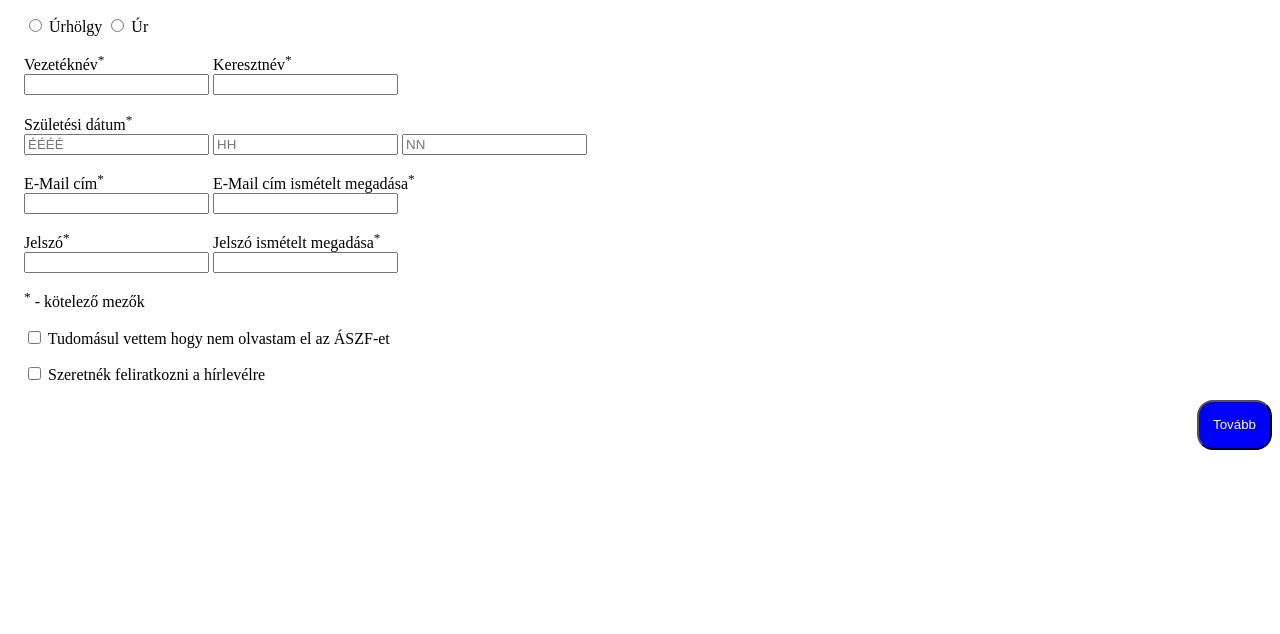
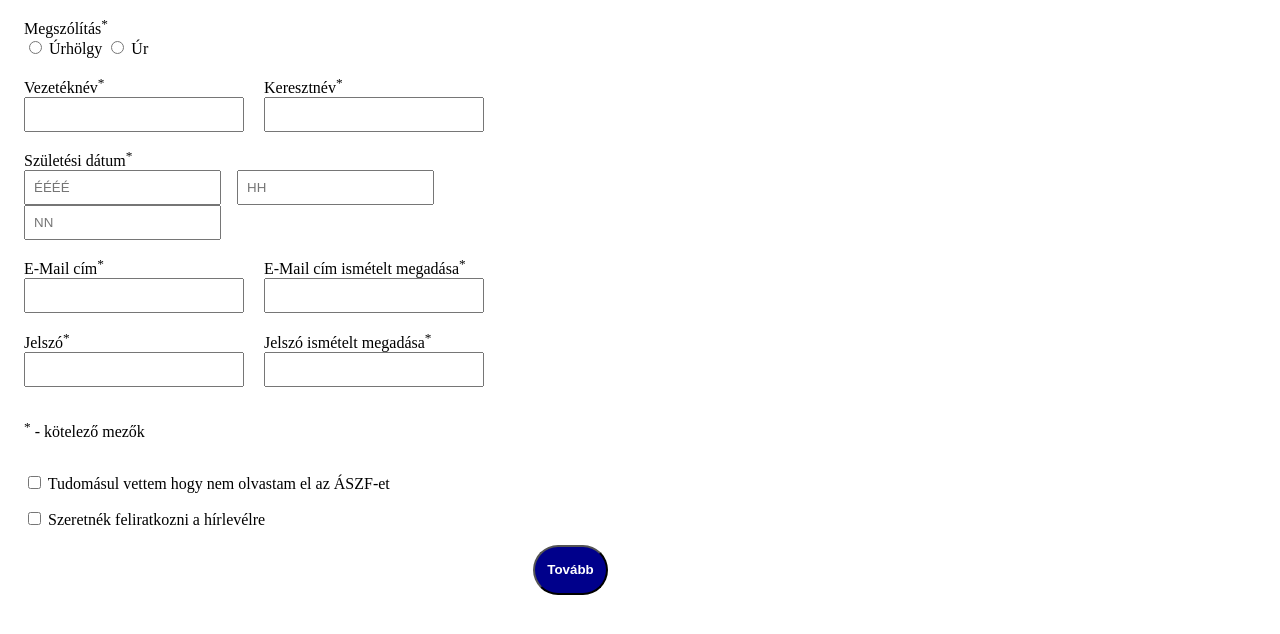
Before and after one commit to n-szilard/urlap, a plain HTML site: page index.html in a window 1280 px wide. Drawn offline with Linux system fonts and the light colour scheme.

Commit message:
formazgatasok

```diff
--- a/index.html
+++ b/index.html
@@ -12,6 +12,8 @@
 <body>
     <form action="index.html">
         <div class="megszolitas">
+            <label for="radio">Megszólítás<sup>*</sup></label>
+            <br>
             <input type="radio" name="megszolitas" id="urholgy">
             <label for="megszolitas">Úrhölgy</label>
             <input type="radio" name="megszolitas" id="ur">
@@ -34,9 +36,9 @@
         <div class="szuletes">
             <label for="ev">Születési dátum<sup>*</sup></label>
             <br>
-            <input type="number" name="ev" id="ev" max="2023" placeholder="ÉÉÉÉ">
-            <input type="number" name="honap" id="honap" max="12" placeholder="HH">
-            <input type="number" name="nap" id="nap" max="31" placeholder="NN">
+            <input type="number" name="ev" id="ev" max="2023" placeholder="ÉÉÉÉ" size="6">
+            <input type="number" name="honap" id="honap" max="12" placeholder="HH" size="4">
+            <input type="number" name="nap" id="nap" max="31" placeholder="NN" size="4">
         </div>
 
         <div class="imel">
--- a/style.css
+++ b/style.css
@@ -16,9 +16,45 @@ form > div, p {
 
 button {
     color: white;
-    background-color: blue;
+    background-color: darkblue;
     float: right;
-    border-radius: 16px;
+    border-radius: 32px;
     width: 75px;
     height: 50px;
+    font-weight: bold;
 }
+
+form {
+    width: 600px;
+}
+
+input {
+    padding: 8px;
+}
+
+#ev, #honap, #nap {
+    padding: 8px;
+    margin-right: 12px;
+}
+
+.nev input {
+    width: 200px;
+    margin-right: 16px;
+
+}
+
+.imel input {
+    width: 200px;
+    margin-right: 16px;
+
+}
+
+.jelszo_container input {
+    width: 200px;
+    margin-right: 16px;
+}
+
+p {
+    margin-top: 32px;
+    margin-bottom: 32px;
+}
```
